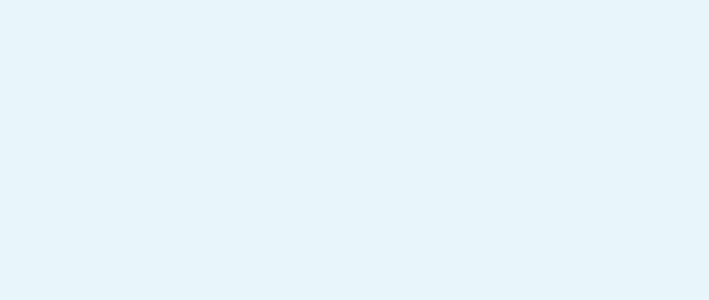
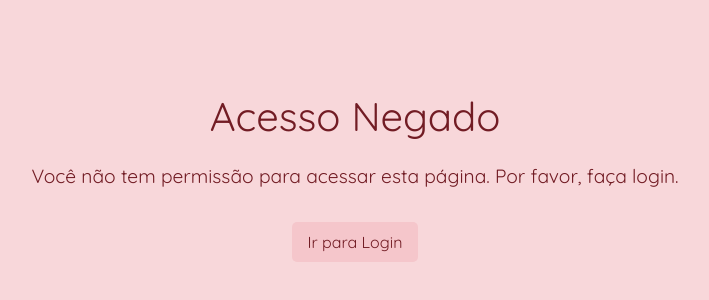
Before and after one commit to Codifica-group/frontend, a React (Vite) app: page /error in a window 1280 px wide. Before the commit this address had no page. Shown: the part 226-526 px from the top of the page, without its empty margins (285-994 px from the left). Built offline with nearby package versions, Linux system fonts and the light colour scheme.

Commit message:
Adicionando verificação de token e funcionalidade do "Lembrar de mim"

```diff
--- a/src/AppRoutes.jsx
+++ b/src/AppRoutes.jsx
@@ -3,14 +3,38 @@ import LoginPage from "./pages/Login";
 import DashboardEleve from "./pages/Dashboard";
 import Historico from "./pages/Historico";
 import Agenda from "./pages/Agenda";
+import ErrorPage from "./pages/ErrorPage";
+import ProtectedRoute from "./components/ProtectedRoute";
 
 export default function AppRoutes() {
-  return (
-    <Routes>
-      <Route path="/" element={<LoginPage />} />
-      <Route path="/dashboard" element={<DashboardEleve />} />
-      <Route path="/historico" element={<Historico />} />
-      <Route path="/agenda" element={<Agenda />} />
-    </Routes>
-  );
+    return (
+        <Routes>
+            <Route path="/" element={<LoginPage />} />
+            <Route
+                path="/dashboard"
+                element={
+                    <ProtectedRoute>
+                        <DashboardEleve />
+                    </ProtectedRoute>
+                }
+            />
+            <Route
+                path="/historico"
+                element={
+                    <ProtectedRoute>
+                        <Historico />
+                    </ProtectedRoute>
+                }
+            />
+            <Route
+                path="/agenda"
+                element={
+                    <ProtectedRoute>
+                        <Agenda />
+                    </ProtectedRoute>
+                }
+            />
+            <Route path="/error" element={<ErrorPage />} />
+        </Routes>
+    );
 }
--- /dev/null
+++ b/src/components/ProtectedRoute.jsx
@@ -0,0 +1,11 @@
+import { Navigate } from "react-router-dom";
+
+export default function ProtectedRoute({ children }) {
+    const token = localStorage.getItem("token");
+
+    if (!token) {
+        return <Navigate to="/error" replace />;
+    }
+
+    return children;
+}
--- /dev/null
+++ b/src/pages/ErrorPage.jsx
@@ -0,0 +1,15 @@
+import React from 'react';
+import { useNavigate } from "react-router-dom";
+import "../styles/style-error.css";
+
+export default function ErrorPage() {
+    const navigate = useNavigate();
+
+    return (
+        <div className="error-container">
+            <h1>Acesso Negado</h1>
+            <p>Você não tem permissão para acessar esta página. Por favor, faça login.</p>
+            <button onClick={() => navigate("/")}>Ir para Login</button>
+        </div>
+    );
+}
--- a/src/pages/Login.jsx
+++ b/src/pages/Login.jsx
@@ -1,6 +1,6 @@
 import "../styles/style-login.css";
 import logo from "../assets/logo.png";
-import { useState } from "react";
+import { use, useEffect, useState } from "react";
 
 export default function LoginPage() {
 
@@ -12,6 +12,37 @@ export default function LoginPage() {
     const [senha, setSenha] = useState("");
     const [lembrar, setLembrar] = useState(false);
 
+    useEffect(() => {
+        const emailStorage = localStorage.getItem("email");
+        const senhaStorage = localStorage.getItem("senha");
+        const lembrarStorage = localStorage.getItem("lembrar") === "true";
+
+        if (lembrarStorage) {
+            setEmail(emailStorage);
+            setSenha(senhaStorage);
+            setLembrar(lembrarStorage);
+        }
+    }, []);
+
+    useEffect(() => {
+        if (lembrar) {
+            localStorage.setItem("email", email);
+            localStorage.setItem("senha", senha);
+        }
+    }, [email, senha, lembrar]);
+
+    useEffect(() => {
+        if (!lembrar){
+            localStorage.removeItem("email");
+            localStorage.removeItem("senha");
+            localStorage.removeItem("lembrar");
+        }
+        else {
+            localStorage.setItem("lembrar", lembrar);
+        }
+
+    }, [lembrar]);
+
     function logar() {
         const usuario = {
             email: email,
@@ -19,7 +50,6 @@ export default function LoginPage() {
         };
 
         const usuarioString = JSON.stringify(usuario);
-        localStorage.setItem("usuario", usuarioString);
 
         setShowModal(true);
         fetch("http://localhost:8080/api/usuarios/login", {
@@ -31,18 +61,21 @@ export default function LoginPage() {
         })
         .then(async (response) => {
             if (response.ok) {
-                setMessageModal(await response.text() + " Direcionando para o dashboard...");
+                const data = await response.json();
+                localStorage.setItem("token", data.token);
+                setMessageModal(data.mensagem + " Direcionando para o dashboard...");
                 setTitleModal(true)
 
             } else {
                 const errorData = await response.json();
-                console.error("Erro:", errorData);
+                localStorage.removeItem("token");
                 setMessageModal(errorData.message + " Insita as credenciais corretamente.");
                 setTitleModal(false)
             }
         })
         .catch((error) => {
             console.error("Erro:", error);
+            localStorage.removeItem("token");
             setMessageModal("Erro ao fazer login. Tente novamente mais tarde." + error.message);
             setTitleModal(false)
         });
@@ -65,15 +98,20 @@ export default function LoginPage() {
                 <form id="login" onSubmit={(e) => { e.preventDefault(); logar(); }}>
                     <div className="grupo-formulario">
                         <label>Email</label>
-                        <input type="email" id="email-acesso" placeholder="Email" onChange={(e) => setEmail(e.target.value)} />
+                        <input type="email" id="email-acesso" value={email} placeholder="Email" onChange={(e) => setEmail(e.target.value)} />
                     </div>
                     <div className="grupo-formulario">
                         <label>Senha</label>
-                        <input type="password" id="senha-acesso" placeholder="Senha" onChange={(e) => setSenha(e.target.value)} />
+                        <input type="password" id="senha-acesso" value={senha} placeholder="Senha" onChange={(e) => setSenha(e.target.value)} />
                     </div>
 
                     <div className="lembrar-me">
-                        <input type="checkbox" id="lembrar-acesso" onChange={(e) => setLembrar(e.target.value)} />
+                        <input
+                            type="checkbox"
+                            id="lembrar-acesso"
+                            checked={lembrar}
+                            onChange={() => setLembrar(!lembrar)}
+                        />
                         <label>Lembrar de mim</label>
                     </div>
 
--- /dev/null
+++ b/src/styles/style-error.css
@@ -0,0 +1,34 @@
+.error-container {
+    display: flex;
+    flex-direction: column;
+    justify-content: center;
+    align-items: center;
+    height: 100vh;
+    width: 100vw;
+    text-align: center;
+    background-color: #f8d7da;
+    color: #721c24;
+}
+
+.error-container h1 {
+    font-size: 2.5rem;
+    margin-bottom: 1rem;
+}
+
+.error-container p {
+    font-size: 1.2rem;
+    margin-bottom: 2rem;
+}
+
+.error-container button {
+    padding: 0.5rem 1rem;
+    background-color: #f5c6cb;
+    border: none;
+    border-radius: 5px;
+    cursor: pointer;
+    font-size: 1rem;
+}
+
+.error-container button:hover {
+    background-color: #f1b0b7;
+}
```
